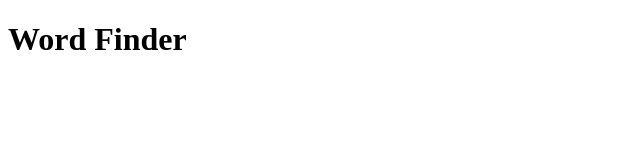
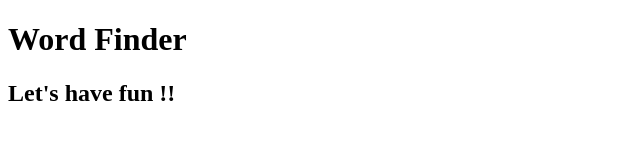
Before and after one commit to jdx-code/word-finder, a plain HTML site: page index.html in a window 1280 px wide. Shown: the whole page, without its empty margins (0-640 px from the left). Drawn offline with Linux system fonts and the light colour scheme.

Commit message:
Added some lines

```diff
--- a/index.html
+++ b/index.html
@@ -8,5 +8,6 @@
 </head>
 <body>
     <h1>Word Finder</h1>
+    <h2>Let's have fun !!</h2>
 </body>
 </html>
```
